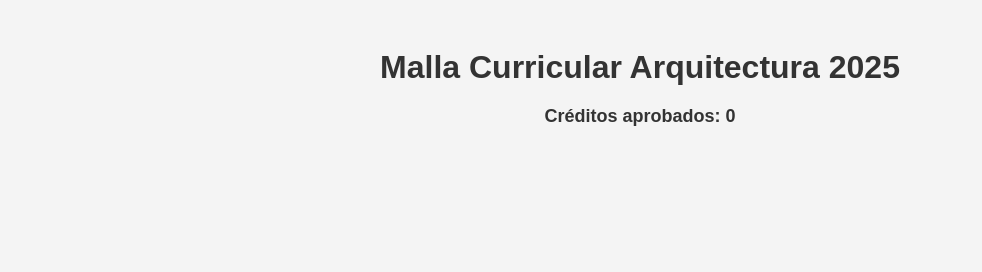
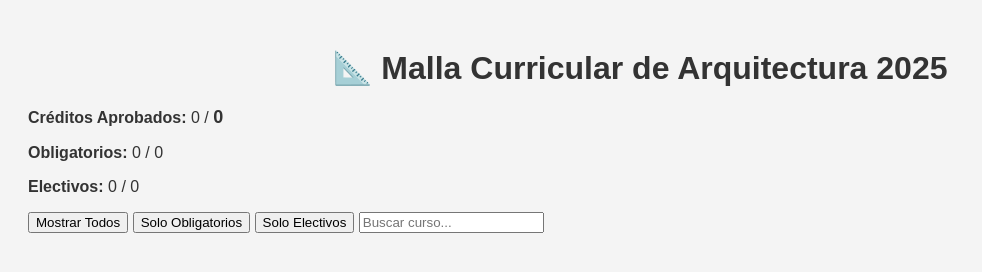
Before and after one commit to andrearcalmet09/mallaarqui, a plain HTML site: page index.html in a window 1280 px wide. Shown: the whole page, without its empty margins (0-982 px from the left). Drawn offline with Linux system fonts and the light colour scheme.

Commit message:
Update index.html

```diff
--- a/index.html
+++ b/index.html
@@ -1,14 +1,33 @@
 <!DOCTYPE html>
 <html lang="es">
 <head>
-  <meta charset="UTF-8">
-  <title>Malla Arquitectura ULima 2025</title>
-  <link rel="stylesheet" href="estilo.css">
+  <meta charset="UTF-8" />
+  <meta name="viewport" content="width=device-width, initial-scale=1.0"/>
+  <title>Malla de Arquitectura 2025</title>
+  <link rel="stylesheet" href="estilo.css" />
 </head>
 <body>
-  <h1>Malla Curricular Arquitectura 2025</h1>
-  <div id="creditos-totales">Créditos aprobados: 0</div>
+  <h1>📐 Malla Curricular de Arquitectura 2025</h1>
+  <div id="progreso-general">
+    <div id="creditos-info">
+      <p><strong>Créditos Aprobados:</strong> <span id="creditos-aprobados">0</span> / <span id="creditos-totales">0</span></p>
+      <p><strong>Obligatorios:</strong> <span id="obligatorios-aprobados">0</span> / <span id="obligatorios-totales">0</span></p>
+      <p><strong>Electivos:</strong> <span id="electivos-aprobados">0</span> / <span id="electivos-totales">0</span></p>
+    </div>
+    <div class="progreso-barra">
+      <div id="progreso-barra-fill"></div>
+    </div>
+  </div>
+
+  <div id="filtros">
+    <button onclick="filtrar('todos')">Mostrar Todos</button>
+    <button onclick="filtrar('obligatorio')">Solo Obligatorios</button>
+    <button onclick="filtrar('electivo')">Solo Electivos</button>
+    <input type="text" id="buscador" placeholder="Buscar curso..." oninput="buscarCurso(this.value)" />
+  </div>
+
   <div id="malla-container"></div>
+
   <script src="script.js"></script>
 </body>
 </html>
```
